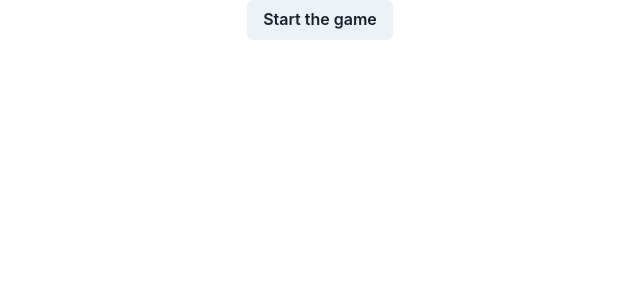
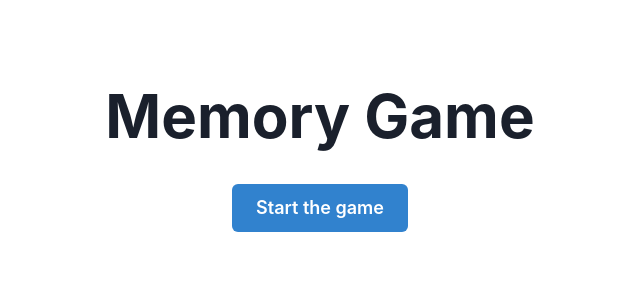
Before and after one commit to BrunoQuaresma/memorygame, a Next.js app: page / in a window 1280 px wide. Shown: the top 300 px of the page, without its empty margins (320-960 px from the left). Built offline with nearby package versions, Linux system fonts and the light colour scheme.

Commit message:
Improve start and end screens

```diff
--- a/game/components/Game.tsx
+++ b/game/components/Game.tsx
@@ -1,4 +1,4 @@
-import { Button, Center, Heading } from "@chakra-ui/react";
+import { Box, Button, Center, Heading } from "@chakra-ui/react";
 import { useMachine } from "@xstate/react";
 import React from "react";
 import { gameMachine } from "../game";
@@ -9,8 +9,19 @@ export const Game = () => {
 
   if (game.matches("idle")) {
     return (
-      <Center>
-        <Button onClick={() => sendGameEvent("START")}>Start the game</Button>
+      <Center p={20}>
+        <Box textAlign="center">
+          <Heading as="h1" fontSize="6xl" mb={8}>
+            Memory Game
+          </Heading>
+          <Button
+            size="lg"
+            colorScheme="blue"
+            onClick={() => sendGameEvent("START")}
+          >
+            Start the game
+          </Button>
+        </Box>
       </Center>
     );
   }
@@ -25,9 +36,19 @@ export const Game = () => {
 
   if (game.matches("ended")) {
     return (
-      <Center p={10}>
-        <Heading>End!</Heading>
-        <Button onClick={() => sendGameEvent("RESTART")}>Restart</Button>
+      <Center p={20}>
+        <Box textAlign="center">
+          <Heading as="h1" fontSize="6xl" mb={8}>
+            Completed!
+          </Heading>
+          <Button
+            size="lg"
+            colorScheme="blue"
+            onClick={() => sendGameEvent("RESTART")}
+          >
+            Restart the game
+          </Button>
+        </Box>
       </Center>
     );
   }
--- a/game/match.ts
+++ b/game/match.ts
@@ -56,9 +56,9 @@ export const createMatchMachine = () =>
       initial: "idle",
       context: {
         flippedCards: [],
-        board: createBoard({ numberOfPairs: 2 }),
-        columns: 2,
-        rows: 2,
+        board: createBoard({ numberOfPairs: 8 }),
+        columns: 4,
+        rows: 4,
       },
       states: {
         idle: {
```
